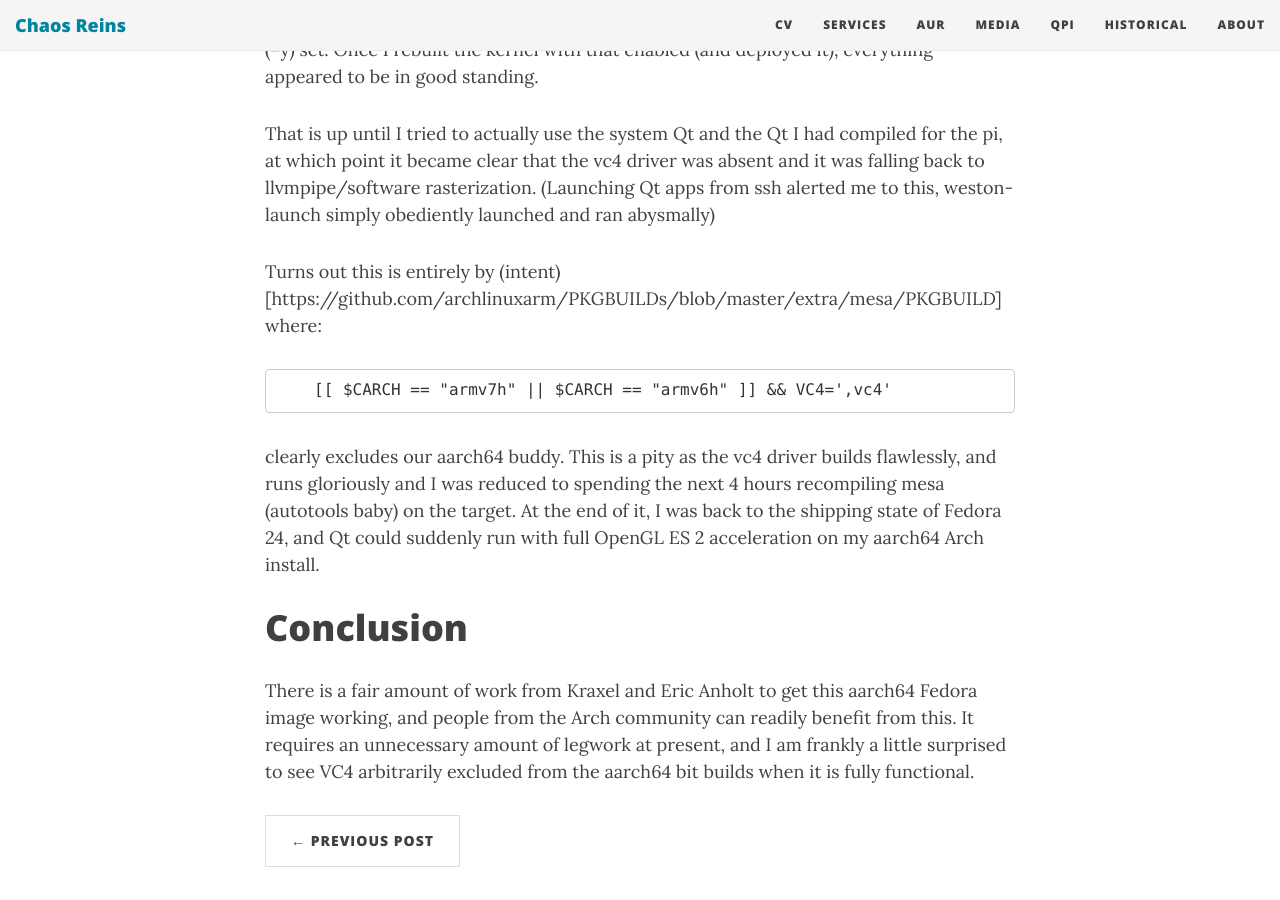
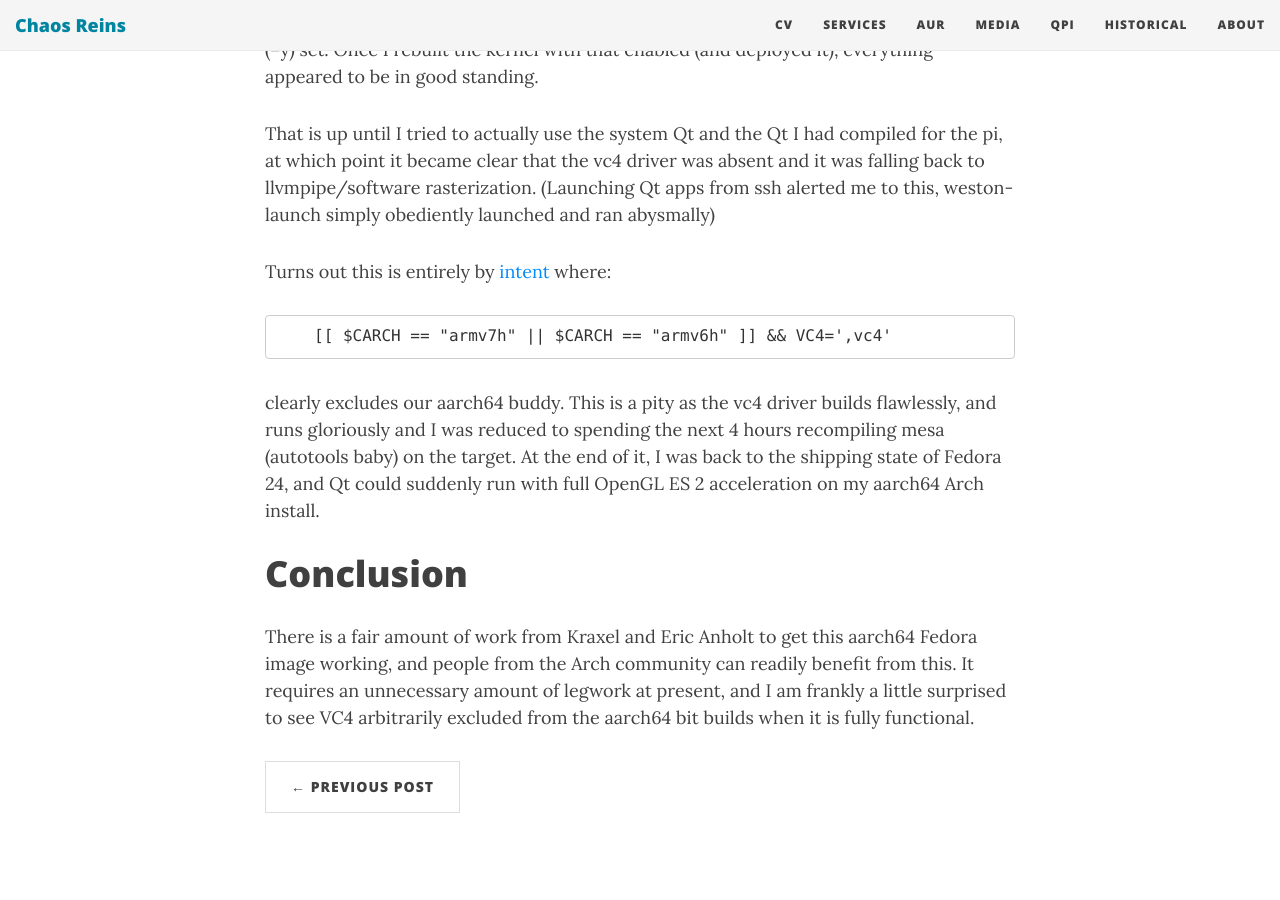
Before and after one commit to sirspudd/sirspudd.github.io, a Jekyll site: the page built from _posts/2016-09-01-qt-pi3-arch-aarch64.md, in a window 1280 px wide and 900 px high, scrolled down 994 px. Built offline with Jekyll 4.4.1, drawn with Linux system fonts in a browser that asks for light colours; nearby versions of some CDN libraries; comment, search, counter and statistics services are not loaded.

Commit message:
Fix link faux pas
Change-Id: I9484a59aaccfad21d56ead0c5445fe51203c137d

```diff
--- a/_posts/2016-09-01-qt-pi3-arch-aarch64.md
+++ b/_posts/2016-09-01-qt-pi3-arch-aarch64.md
@@ -18,7 +18,7 @@ This actually worked flawless, and having deployed my kernel modules to the unpa
 
 That is up until I tried to actually use the system Qt and the Qt I had compiled for the pi, at which point it became clear that the vc4 driver was absent and it was falling back to llvmpipe/software rasterization. (Launching Qt apps from ssh alerted me to this, weston-launch simply obediently launched and ran abysmally)
 
-Turns out this is entirely by (intent)[https://github.com/archlinuxarm/PKGBUILDs/blob/master/extra/mesa/PKGBUILD] where:
+Turns out this is entirely by [intent](https://github.com/archlinuxarm/PKGBUILDs/blob/master/extra/mesa/PKGBUILD) where:
 
         [[ $CARCH == "armv7h" || $CARCH == "armv6h" ]] && VC4=',vc4'
 
```
